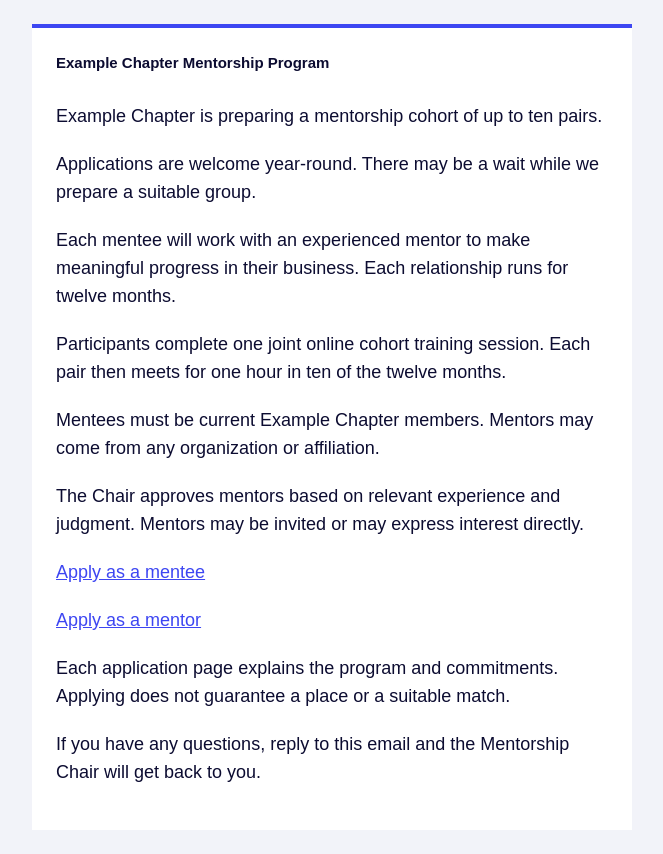
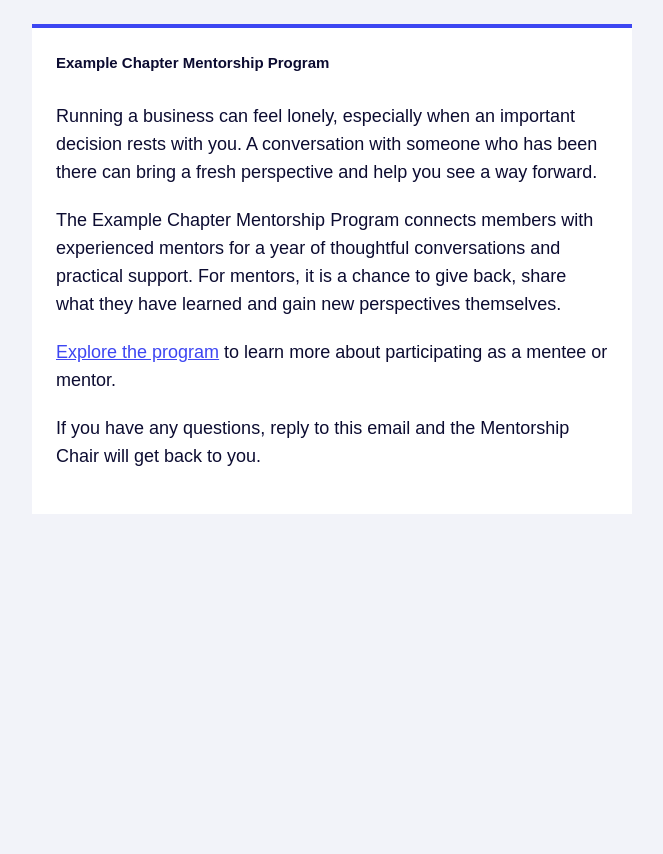
Before and after one commit to ByronDarlison/mentorship-program, a website: page emails/applications-open.html in a window 1280 px wide. Shown: the whole page, without its empty margins (308-971 px from the left). After the commit the page ends 800 px from the top, so only its background shows below. Drawn offline with Linux system fonts and the light colour scheme.

Commit message:
Lead introductory email with opportunity and website invitation

```diff
--- a/SOURCE.json
+++ b/SOURCE.json
@@ -1,5 +1,5 @@
 {
-  "revision": "012c81c9641617297a86899756141c5268bcda04",
+  "revision": "fb8946a873b54560b5ec6703d97b350b6008a654",
   "date": "2026-09-08",
   "status": "Reusable source edition; deployment requires operator configuration and verification",
   "changes": [
--- a/emails/applications-open.html
+++ b/emails/applications-open.html
@@ -1,17 +1,11 @@
 <!doctype html>
-<html lang="en"><head><meta charset="utf-8"><meta name="viewport" content="width=device-width,initial-scale=1"><title>Example Chapter Mentorship applications</title></head>
+<html lang="en"><head><meta charset="utf-8"><meta name="viewport" content="width=device-width,initial-scale=1"><title>You don’t have to work through every business challenge alone</title></head>
 <body style="margin:0;padding:0;background:#f2f3f9;color:#0c0c31;font-family:Arial,Helvetica,sans-serif">
 <table role="presentation" width="100%" cellspacing="0" cellpadding="0" style="background:#f2f3f9"><tr><td align="center" style="padding:24px 12px">
 <table role="presentation" width="600" cellspacing="0" cellpadding="0" style="width:100%;max-width:600px;background:#ffffff"><tr><td style="padding:24px;border-top:4px solid #3d46f2">
 <p style="margin:0 0 28px;font-size:15px;line-height:22px;font-weight:bold;color:#0c0c31">Example Chapter Mentorship Program</p>
-<div style="font-size:18px;line-height:28px;color:#0c0c31"><p style="margin:0 0 20px">Example Chapter is preparing a mentorship cohort of up to ten pairs.</p>
-<p style="margin:0 0 20px">Applications are welcome year-round. There may be a wait while we prepare a suitable group.</p>
-<p style="margin:0 0 20px">Each mentee will work with an experienced mentor to make meaningful progress in their business. Each relationship runs for twelve months.</p>
-<p style="margin:0 0 20px">Participants complete one joint online cohort training session. Each pair then meets for one hour in ten of the twelve months.</p>
-<p style="margin:0 0 20px">Mentees must be current Example Chapter members. Mentors may come from any organization or affiliation.</p>
-<p style="margin:0 0 20px">The Chair approves mentors based on relevant experience and judgment. Mentors may be invited or may express interest directly.</p>
-<p style="margin:0 0 20px"><a href="https://mentorship.example.invalid/mentees" style="color:#3d46f2;text-decoration:underline;overflow-wrap:anywhere;word-break:break-word">Apply as a mentee</a></p>
-<p style="margin:0 0 20px"><a href="https://mentorship.example.invalid/mentors" style="color:#3d46f2;text-decoration:underline;overflow-wrap:anywhere;word-break:break-word">Apply as a mentor</a></p>
-<p style="margin:0 0 20px">Each application page explains the program and commitments. Applying does not guarantee a place or a suitable match.</p>
+<div style="font-size:18px;line-height:28px;color:#0c0c31"><p style="margin:0 0 20px">Running a business can feel lonely, especially when an important decision rests with you. A conversation with someone who has been there can bring a fresh perspective and help you see a way forward.</p>
+<p style="margin:0 0 20px">The Example Chapter Mentorship Program connects members with experienced mentors for a year of thoughtful conversations and practical support. For mentors, it is a chance to give back, share what they have learned and gain new perspectives themselves.</p>
+<p style="margin:0 0 20px"><a href="https://mentorship.example.invalid/" style="color:#3d46f2;text-decoration:underline;overflow-wrap:anywhere;word-break:break-word">Explore the program</a> to learn more about participating as a mentee or mentor.</p>
 <p style="margin:0 0 20px">If you have any questions, reply to this email and the Mentorship Chair will get back to you.</p></div>
 </td></tr></table></td></tr></table></body></html>
```
Also changed, not shown: emails/index.html (+1 -1 lines), program/program-manual.md (+7 -19 lines), MANIFEST.json.
